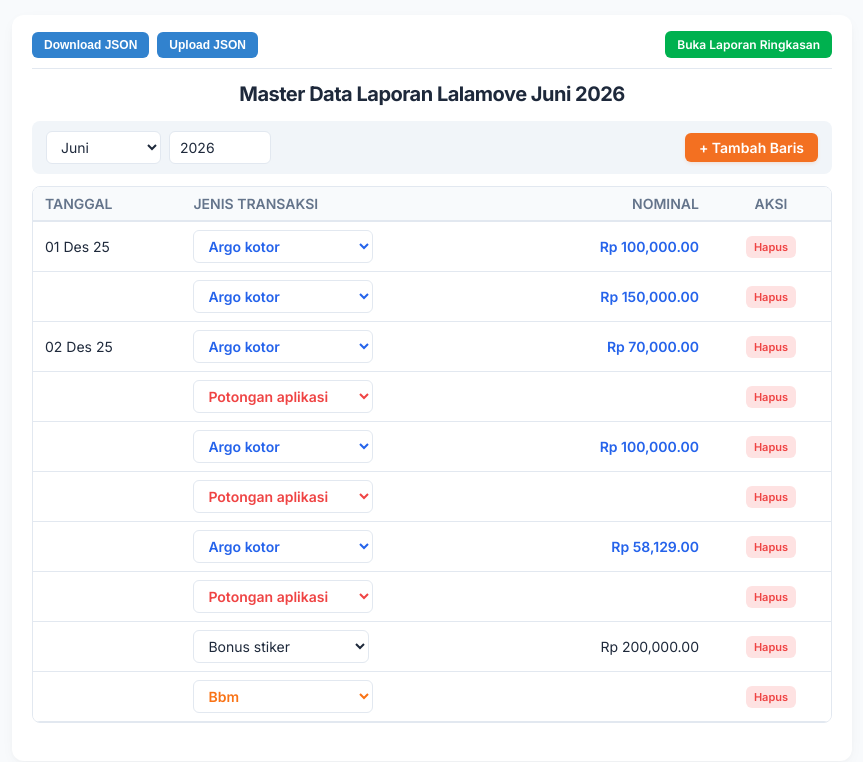
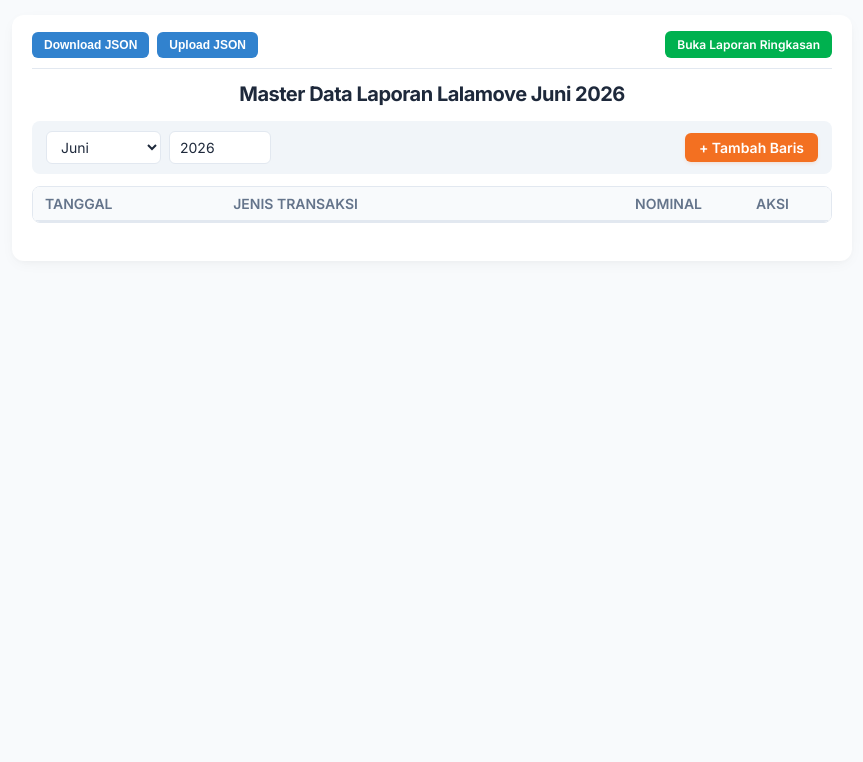
Before and after one commit to brandal227/Laporan-Lalamove, a plain HTML site: page index.html in a window 1280 px wide. Shown: the whole page, without its empty margins (208-1071 px from the left). Drawn offline with Linux system fonts and the light colour scheme.

Commit message:
Add files via upload

```diff
--- a/index.html
+++ b/index.html
@@ -313,19 +313,6 @@
         selectBulan.value = "Juni";
         inputTahun.value = "2026";
 
-        const defaultData = [
-            ["01 Des 25", "Argo kotor", "Rp 100,000.00"],
-            ["", "Argo kotor", "Rp 150,000.00"],
-            ["02 Des 25", "Argo kotor", "Rp 70,000.00"],
-            ["", "Potongan aplikasi", ""],
-            ["", "Argo kotor", "Rp 100,000.00"],
-            ["", "Potongan aplikasi", ""],
-            ["", "Argo kotor", "Rp 58,129.00"],
-            ["", "Potongan aplikasi", ""],
-            ["", "Bonus stiker", "Rp 200,000.00"],
-            ["", "Bbm", ""]
-        ];
-
         function getStorageKey() {
             const bulan = selectBulan.value.toLowerCase();
             const tahun = inputTahun.value;
@@ -476,11 +463,7 @@
             if (savedData) {
                 renderTable(JSON.parse(savedData));
             } else {
-                if (selectBulan.value === "Juni" && inputTahun.value === "2026") {
-                    renderTable(defaultData);
-                } else {
-                    renderTable([]);
-                }
+                renderTable([]);
             }
         }
 
```
Also changed, not shown: dashboard.html (+2 -2 lines).
